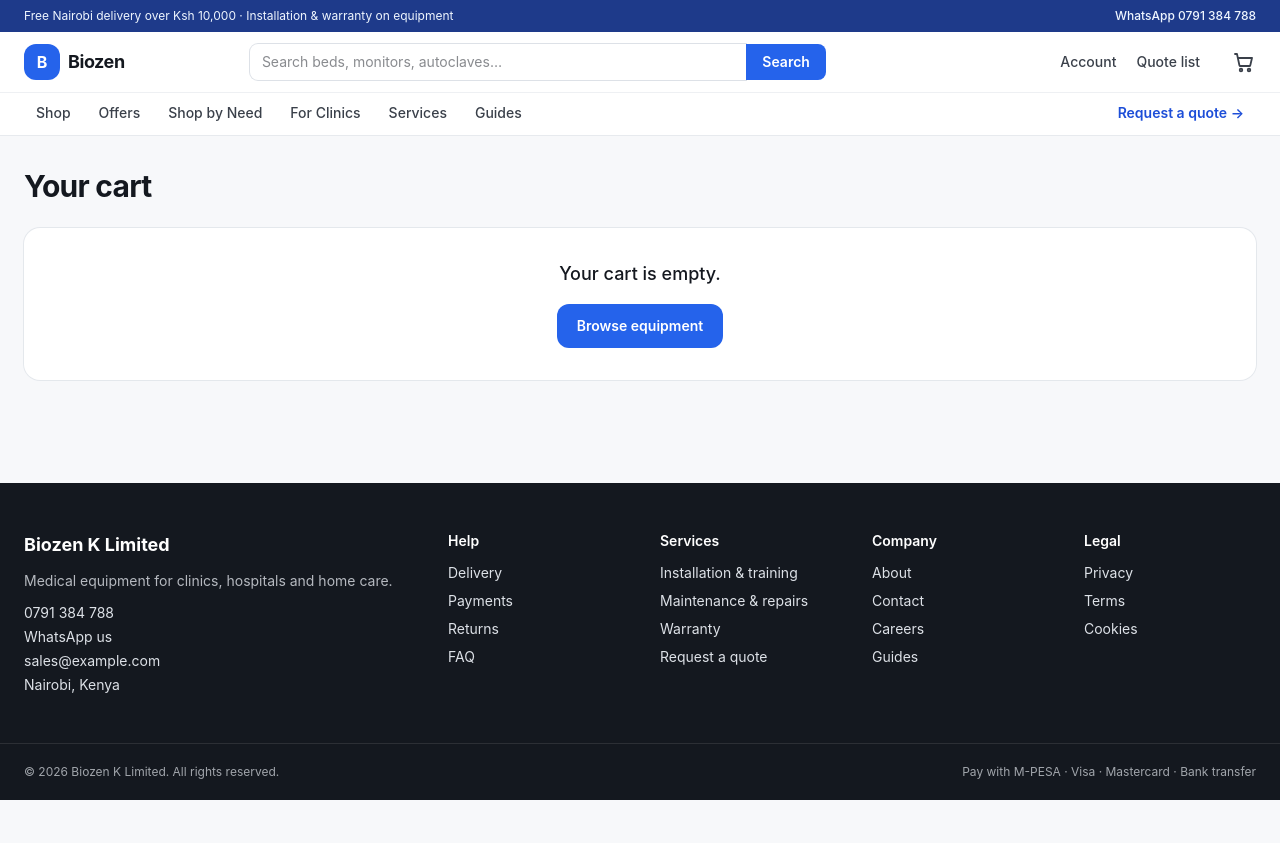
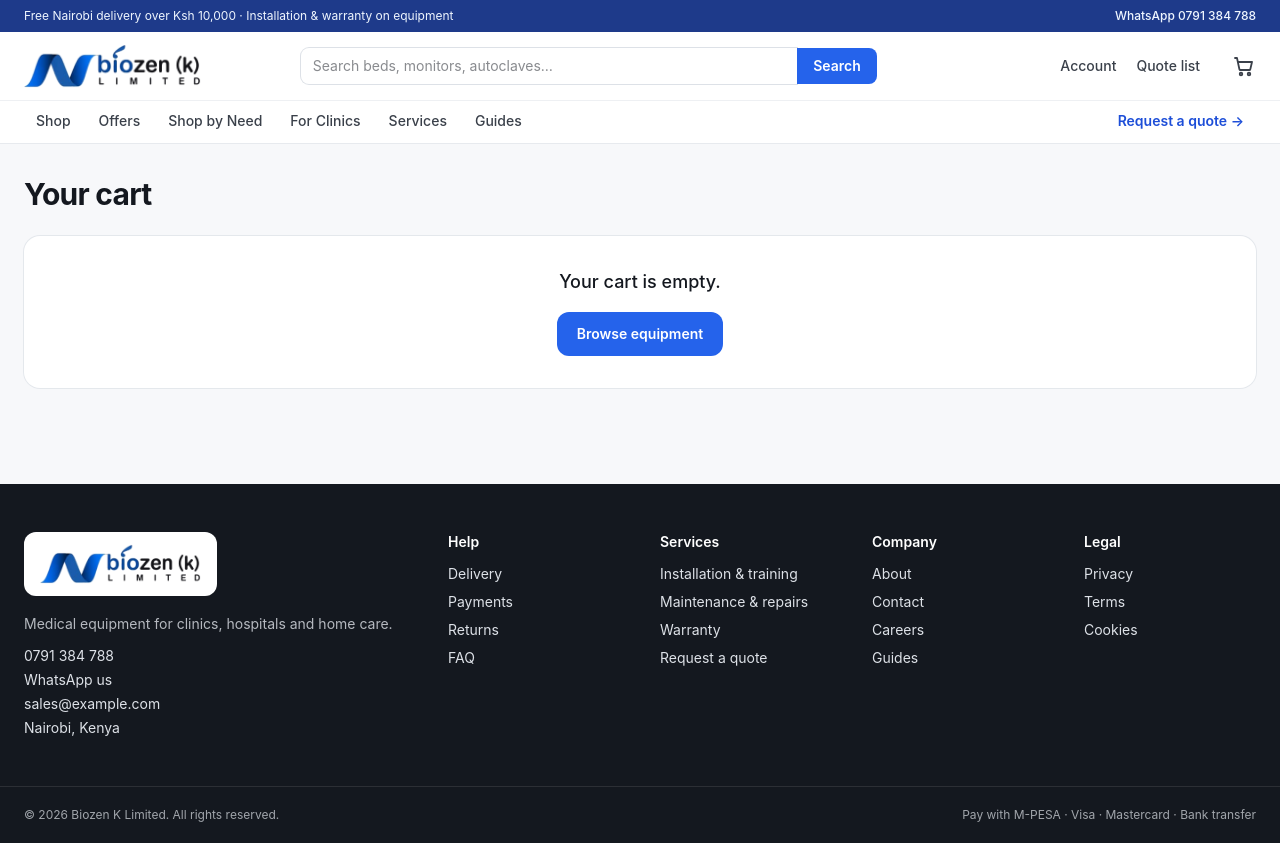
Before and after one commit to eriqneo/Biozenltd, an Astro site: page /cart in a window 1280 px wide. Before the commit the page ends 800 px from the top, so only its background shows below. Built offline with nearby package versions, Linux system fonts and the light colour scheme; Astro itself is replaced by a stand-in of ours.

Commit message:
Add Biozen K Limited logo and brand icons
- Logo with transparent background in header and footer
- Favicon and touch icons cropped from the logo's ribbon mark
- Open Graph image for link previews
- Remove placeholder "B" favicon

Co-Authored-By: Claude Opus 5.5 <noreply@anthropic.com>

```diff
--- a/src/components/Footer.astro
+++ b/src/components/Footer.astro
@@ -6,7 +6,9 @@ const year = new Date().getFullYear();
 <footer class="mt-16 bg-ink-900 text-ink-200">
   <div class="container-x grid gap-10 py-12 sm:grid-cols-2 lg:grid-cols-6">
     <div class="lg:col-span-2 space-y-3">
-      <p class="text-lg font-bold text-white">{site.name}</p>
+      <a href="/" class="inline-block rounded-xl bg-white px-4 py-3" aria-label={`${site.name} home`}>
+        <img src="/images/brand/biozen-logo.png" alt={site.name} width="362" height="90" loading="lazy" class="h-10 w-auto" />
+      </a>
       <p class="text-sm text-ink-200/80">{site.tagline}.</p>
       <ul class="text-sm space-y-1">
         <li><a href={`tel:${site.phoneIntl}`} class="hover:text-white">{site.phone}</a></li>
--- a/src/components/Header.astro
+++ b/src/components/Header.astro
@@ -19,8 +19,7 @@ const isActive = (href: string) => path === href || path.startsWith(href + '/');
 <header class="sticky top-0 z-40 bg-white/95 backdrop-blur border-b border-ink-200/70">
   <div class="container-x flex items-center gap-4 py-3">
     <a href="/" class="flex items-center gap-2 shrink-0" aria-label={`${site.shortName} home`}>
-      <span class="grid size-9 place-items-center rounded-xl bg-brand-600 text-white font-bold">B</span>
-      <span class="text-lg font-bold tracking-tight">{site.shortName}</span>
+      <img src="/images/brand/biozen-logo.png" alt={site.name} width="362" height="90" class="h-9 sm:h-11 w-auto" fetchpriority="high" />
     </a>
 
     <form action="/shop" method="get" role="search" class="hidden md:flex flex-1 max-w-xl mx-auto">
--- a/src/layouts/Base.astro
+++ b/src/layouts/Base.astro
@@ -29,7 +29,10 @@ const canonical = new URL(Astro.url.pathname, site.url).href;
     <meta property="og:description" content={description} />
     <meta property="og:type" content="website" />
     <meta name="theme-color" content="#2563eb" />
-    <link rel="icon" type="image/svg+xml" href="/favicon.svg" />
+    <link rel="icon" type="image/png" sizes="32x32" href="/images/brand/mark-32.png" />
+    <link rel="icon" type="image/png" sizes="192x192" href="/images/brand/mark-192.png" />
+    <link rel="apple-touch-icon" href="/images/brand/mark-180.png" />
+    <meta property="og:image" content={new URL('/images/brand/biozen-logo.png', site.url).href} />
     <slot name="head" />
   </head>
   <body class="min-h-dvh flex flex-col">
```
Also changed, not shown: public/favicon.svg (deleted), public/images/brand/biozen-logo.png (added), public/images/brand/mark-180.png (added), public/images/brand/mark-192.png (added), public/images/brand/mark-32.png (added).
